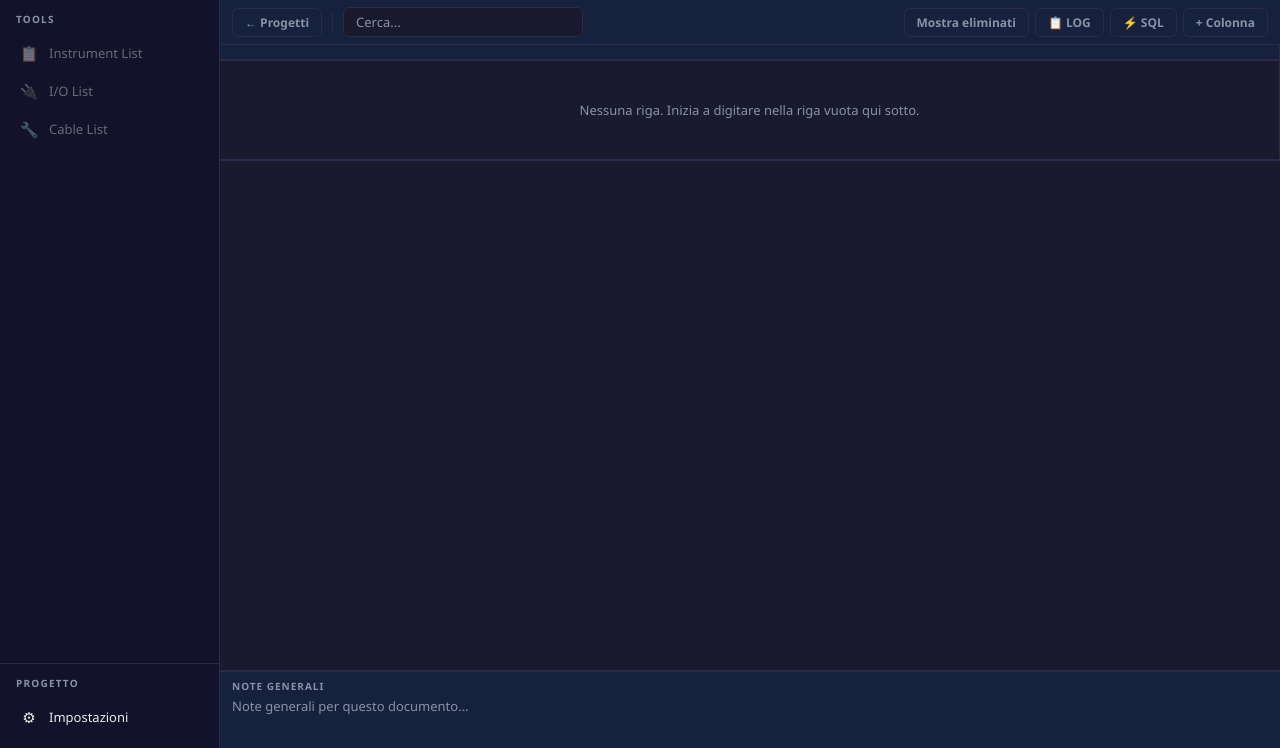
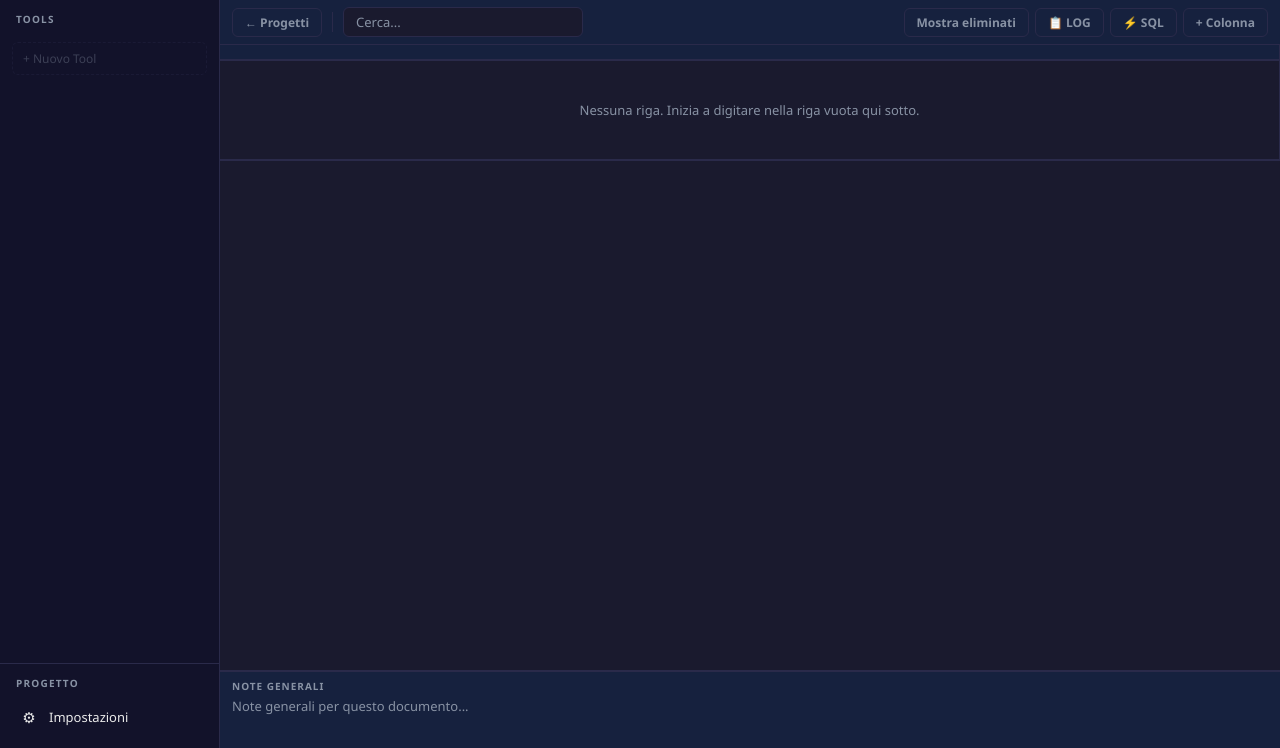
Before and after one commit to apprentice10/webserver, a FastAPI app: page /tool/1/1 in a window 1280 px wide. Shown: the part 52-800 px from the top of the page. Run offline with FastAPI, Linux system fonts and the light colour scheme; data that the repository does not hold is empty.

Commit message:
feat: dynamic tool sidebar with catalog-based creation
- Remove hardcoded Instrument List / I/O List / Cable List from sidebar
- Sidebar is now fully dynamic — rendered from the project's tools via API
- New "+ Nuovo Tool" button opens a modal with the installed tool catalog
- Tools are multi-instance: multiple tools of the same type (e.g. two
  separate Instrument Lists) are supported in the same project
- Slugs are auto-generated from the tool name (no longer required in API)
- Added tool_type field to Tool model to track catalog origin
- New GET /api/tools/types endpoint returns TOOL_CATALOG
- engine/catalog.py is the single place to register new tool types
- Alembic migration: add tool_type column to tools table

Co-Authored-By: Claude Sonnet 4.6 <noreply@anthropic.com>

```diff
--- a/engine/models.py
+++ b/engine/models.py
@@ -38,6 +38,9 @@ class Tool(Base):
 
     # Slug URL-safe (es. "instrument-list", "cable-list")
     slug       = Column(String(200), nullable=False)
+
+    # Tipo di tool — slug del catalogo (es. "instrument-list")
+    tool_type  = Column(String(100), nullable=True)
 
     # Configurazione Power Query in JSON
     # Es: {"source_tool_id": 2, "filters": [...], "joins": [...]}
--- a/static/css/main.css
+++ b/static/css/main.css
@@ -174,6 +174,95 @@ html, body {
 .sidebar-bottom {
     border-top: 1px solid var(--color-border);
     margin-top: auto;
+}
+
+.sidebar-actions {
+    padding: 8px 12px 4px;
+}
+
+.sidebar-new-btn {
+    width: 100%;
+    padding: 7px 10px;
+    background: transparent;
+    border: 1px dashed var(--color-border);
+    border-radius: var(--radius);
+    color: var(--color-text-muted);
+    font-size: 12px;
+    cursor: pointer;
+    transition: all var(--transition);
+    text-align: left;
+    font-family: var(--font-main);
+}
+
+.sidebar-new-btn:hover:not(.disabled) {
+    border-color: var(--color-accent);
+    color: var(--color-accent);
+    background: rgba(233, 69, 96, 0.06);
+}
+
+.sidebar-new-btn.disabled {
+    opacity: 0.35;
+    pointer-events: none;
+}
+
+.sidebar-empty {
+    padding: 10px 16px;
+    font-size: 12px;
+    color: var(--color-text-muted);
+    font-style: italic;
+}
+
+/* ============================================================
+   CATALOG TOOL MODAL
+   ============================================================ */
+.modal-lg {
+    max-width: 580px;
+}
+
+.catalog-grid {
+    display: grid;
+    grid-template-columns: repeat(auto-fill, minmax(150px, 1fr));
+    gap: 12px;
+}
+
+.catalog-card {
+    border: 2px solid var(--color-border);
+    border-radius: 8px;
+    padding: 18px 14px 14px;
+    cursor: pointer;
+    transition: border-color var(--transition), background var(--transition);
+    text-align: center;
+    background: var(--color-bg);
+    user-select: none;
+}
+
+.catalog-card:hover {
+    border-color: var(--color-accent);
+    background: rgba(233, 69, 96, 0.05);
+}
+
+.catalog-card.selected {
+    border-color: var(--color-accent);
+    background: rgba(233, 69, 96, 0.10);
+}
+
+.catalog-card-icon {
+    font-size: 30px;
+    margin-bottom: 8px;
+    line-height: 1;
+}
+
+.catalog-card-name {
+    font-size: 13px;
+    font-weight: 600;
+    color: var(--color-text);
+    margin-bottom: 5px;
+}
+
+.catalog-card-desc {
+    font-size: 11px;
+    color: var(--color-text-muted);
+    line-height: 1.4;
 }
 
 /* ============================================================
--- a/static/js/main.js
+++ b/static/js/main.js
@@ -198,37 +198,54 @@ function setActiveProject(project) {
 function clearActiveProject() {
     App.currentProject = null;
     document.getElementById("project-name").textContent = "Nessun progetto aperto";
-    document.querySelectorAll(".sidebar-item[data-tool]")
-        .forEach(el => el.classList.add("disabled"));
+    const nav = document.getElementById("tools-nav");
+    if (nav) nav.innerHTML = "";
+    const btn = document.getElementById("btn-new-tool");
+    if (btn) btn.classList.add("disabled");
 }
 
 /**
- * Applica il progetto all'UI — chiamato sia al set
- * che al ripristino da sessionStorage al cambio pagina.
- * Carica anche i tool dal DB per aggiornare icone e nomi nella sidebar.
+ * Applica il progetto all'UI: aggiorna nome, abilita pulsanti
+ * e popola la sidebar con i tool del progetto.
  */
 async function _applyProjectToUI(project) {
     const nameEl = document.getElementById("project-name");
     if (nameEl) nameEl.textContent = project.name;
 
-    document.querySelectorAll(".sidebar-item.disabled")
-        .forEach(el => el.classList.remove("disabled"));
-
-    const _defaultIcons = { "instrument-list": "📋", "io-list": "🔌", "cable-list": "🔧" };
+    const btn = document.getElementById("btn-new-tool");
+    if (btn) btn.classList.remove("disabled");
 
     try {
         const tools = await fetch(`/api/tools/project/${project.id}`).then(r => r.json());
-        tools.forEach(tool => {
-            const iconEl = document.getElementById(`sidebar-icon-${tool.slug}`);
-            const labelEl = document.getElementById(`sidebar-name-${tool.slug}`);
-            if (iconEl) iconEl.textContent = (tool.icon && tool.icon !== "📄")
-                ? tool.icon
-                : (_defaultIcons[tool.slug] || "📄");
-            if (labelEl) labelEl.textContent = tool.name;
-        });
+        _renderSidebarTools(tools, project.id);
     } catch (_) {
-        // Se il fetch fallisce, la sidebar mantiene i valori hardcoded
+        // Se il fetch fallisce la sidebar rimane vuota
     }
+}
+
+/**
+ * Genera dinamicamente i link nella sidebar per ogni tool del progetto.
+ * Se TOOL_ID è definito (pagina tool view) marca il tool corrente come attivo.
+ */
+function _renderSidebarTools(tools, projectId) {
+    const nav = document.getElementById("tools-nav");
+    if (!nav) return;
+
+    if (tools.length === 0) {
+        nav.innerHTML = '<div class="sidebar-empty">Nessun tool — creane uno!</div>';
+        return;
+    }
+
+    const currentToolId = (typeof TOOL_ID !== "undefined") ? TOOL_ID : null;
+
+    nav.innerHTML = tools.map(tool => `
+        <a href="#" class="sidebar-item${tool.id === currentToolId ? " active" : ""}"
+           data-tool-id="${tool.id}"
+           onclick="openToolById(${tool.id}, ${projectId}); return false;">
+            <span class="sidebar-icon">${escapeHtml(tool.icon || "📄")}</span>
+            <span>${escapeHtml(tool.name)}</span>
+        </a>
+    `).join("");
 }
 
 
@@ -236,55 +253,110 @@ async function _applyProjectToUI(project) {
 // NAVIGAZIONE TOOL
 // ============================================================
 
-async function openTool(toolName) {
+function openToolById(toolId, projectId) {
+    window.location.href = `/tool/${projectId}/${toolId}`;
+}
+
+
+// ============================================================
+// NUOVO TOOL — modal catalogo
+// ============================================================
+
+let _selectedCatalogType = null;
+
+async function newTool() {
     const project = App.currentProject;
-    if (!project) {
-        alert("Apri un progetto prima di accedere ai tool.");
+    if (!project) return;
+
+    _selectedCatalogType = null;
+
+    // Reset modal
+    const nameGroup = document.getElementById("tool-name-group");
+    if (nameGroup) nameGroup.style.display = "none";
+    const createBtn = document.getElementById("btn-create-tool");
+    if (createBtn) createBtn.disabled = true;
+    const nameInput = document.getElementById("input-tool-name");
+    if (nameInput) nameInput.value = "";
+
+    openModal("modal-new-tool");
+    await _loadToolCatalog();
+}
+
+async function _loadToolCatalog() {
+    const grid = document.getElementById("catalog-grid");
+    if (!grid) return;
+
+    grid.innerHTML = "<p class='text-muted'>Caricamento...</p>";
+
+    try {
+        const types = await fetch("/api/tools/types").then(r => r.json());
+
+        if (types.length === 0) {
+            grid.innerHTML = "<p class='text-muted'>Nessun tipo di tool disponibile.</p>";
             return;
         }
 
-    const toolDefs = {
-        "instrument-list": { name: "Instrument List", slug: "instrument-list", icon: "📋" },
-        "io-list":         { name: "I/O List",        slug: "io-list",         icon: "🔌" },
-        "cable-list":      { name: "Cable List",       slug: "cable-list",      icon: "🔧" }
-    };
-
-    const toolDef = toolDefs[toolName];
-    if (!toolDef) return;
-
-    try {
-        // Cerca il tool esistente per questo progetto
-        const tools = await fetch(
-            `/api/tools/project/${project.id}`
-        ).then(r => r.json());
-
-        let tool = tools.find(t => t.slug === toolName);
-
-        // Se non esiste, lo crea con le colonne default
-        if (!tool) {
-            tool = await _createDefaultTool(project.id, toolDef);
-        }
-
-        // Naviga alla pagina del tool
-        window.location.href = `/tool/${project.id}/${tool.id}`;
+        grid.innerHTML = types.map(t => `
+            <div class="catalog-card" data-type-slug="${escapeHtml(t.type_slug)}"
+                 onclick="selectCatalogType('${escapeHtml(t.type_slug)}', '${escapeHtml(t.name)}', '${escapeHtml(t.icon)}')">
+                <div class="catalog-card-icon">${escapeHtml(t.icon)}</div>
+                <div class="catalog-card-name">${escapeHtml(t.name)}</div>
+                <div class="catalog-card-desc">${escapeHtml(t.description)}</div>
+            </div>
+        `).join("");
 
     } catch (err) {
-        alert("Errore apertura tool: " + err.message);
+        grid.innerHTML = "<p class='text-error'>Errore caricamento catalogo.</p>";
     }
 }
 
-async function _createDefaultTool(projectId, toolDef) {
-    // Importa le colonne default in base allo slug
-    const defaultColumns = await _getDefaultColumns(toolDef.slug);
+function selectCatalogType(typeSlug, typeName, typeIcon) {
+    _selectedCatalogType = { typeSlug, typeName, typeIcon };
 
-    const response = await fetch(`/api/tools/project/${projectId}`, {
+    // Evidenzia la card selezionata
+    document.querySelectorAll(".catalog-card").forEach(el => {
+        el.classList.toggle("selected", el.dataset.typeSlug === typeSlug);
+    });
+
+    // Mostra il campo nome e pre-compila con il nome del tipo
+    const nameGroup = document.getElementById("tool-name-group");
+    if (nameGroup) nameGroup.style.display = "flex";
+
+    const nameInput = document.getElementById("input-tool-name");
+    if (nameInput && !nameInput.value) {
+        nameInput.value = typeName;
+    }
+    if (nameInput) nameInput.focus();
+
+    const createBtn = document.getElementById("btn-create-tool");
+    if (createBtn) createBtn.disabled = false;
+}
+
+async function submitNewTool() {
+    if (!_selectedCatalogType) return;
+
+    const project = App.currentProject;
+    if (!project) return;
+
+    const nameInput = document.getElementById("input-tool-name");
+    const name = nameInput ? nameInput.value.trim() : _selectedCatalogType.typeName;
+
+    if (!name) {
+        alert("Il nome del tool è obbligatorio.");
+        return;
+    }
+
+    const createBtn = document.getElementById("btn-create-tool");
+    if (createBtn) createBtn.disabled = true;
+
+    try {
+        const response = await fetch(`/api/tools/project/${project.id}`, {
             method: "POST",
             headers: { "Content-Type": "application/json" },
             body: JSON.stringify({
-            name: toolDef.name,
-            slug: toolDef.slug,
-            icon: toolDef.icon,
-            default_columns: defaultColumns
+                name,
+                tool_type: _selectedCatalogType.typeSlug,
+                icon: _selectedCatalogType.typeIcon
             })
         });
 
@@ -293,14 +365,16 @@ async function _createDefaultTool(projectId, toolDef) {
             throw new Error(err.detail || "Errore creazione tool");
         }
 
-    return response.json();
+        const tool = await response.json();
+        closeModal("modal-new-tool");
+
+        // Naviga direttamente al nuovo tool
+        window.location.href = `/tool/${project.id}/${tool.id}`;
+
+    } catch (err) {
+        alert("Errore: " + err.message);
+        if (createBtn) createBtn.disabled = false;
     }
-
-async function _getDefaultColumns(slug) {
-    // Le colonne vengono definite esclusivamente dall'ETL Editor.
-    // Al momento della creazione il tool ha solo TAG, REV e LOG
-    // che sono colonne di sistema create automaticamente dal backend.
-    return [];
 }
 
 
--- a/templates/base.html
+++ b/templates/base.html
@@ -31,28 +31,13 @@
             <div class="sidebar-section">
                 <div class="sidebar-section-title">TOOLS</div>
                 <nav class="sidebar-nav" id="tools-nav">
-                    <a href="#" class="sidebar-item disabled"
-                       data-tool="instrument-list"
-                       id="sidebar-tool-instrument-list"
-                       onclick="openTool('instrument-list')">
-                        <span class="sidebar-icon" id="sidebar-icon-instrument-list">📋</span>
-                        <span id="sidebar-name-instrument-list">Instrument List</span>
-                    </a>
-                    <a href="#" class="sidebar-item disabled"
-                       data-tool="io-list"
-                       id="sidebar-tool-io-list"
-                       onclick="openTool('io-list')">
-                        <span class="sidebar-icon" id="sidebar-icon-io-list">🔌</span>
-                        <span id="sidebar-name-io-list">I/O List</span>
-                    </a>
-                    <a href="#" class="sidebar-item disabled"
-                       data-tool="cable-list"
-                       id="sidebar-tool-cable-list"
-                       onclick="openTool('cable-list')">
-                        <span class="sidebar-icon" id="sidebar-icon-cable-list">🔧</span>
-                        <span id="sidebar-name-cable-list">Cable List</span>
-                    </a>
+                    <!-- Popolato dinamicamente da main.js -->
                 </nav>
+                <div class="sidebar-actions">
+                    <button class="sidebar-new-btn disabled" id="btn-new-tool" onclick="newTool()">
+                        + Nuovo Tool
+                    </button>
+                </div>
             </div>
 
             <div class="sidebar-section sidebar-bottom">
@@ -118,6 +103,33 @@
     </div>
 </div>
 
+<!-- MODAL NUOVO TOOL -->
+<div class="modal-overlay" id="modal-new-tool">
+    <div class="modal modal-lg">
+        <div class="modal-header">
+            <h2>Nuovo Tool</h2>
+            <button class="modal-close" onclick="closeModal('modal-new-tool')">✕</button>
+        </div>
+        <div class="modal-body">
+            <div class="form-group">
+                <label>Tipo di tool</label>
+                <div class="catalog-grid" id="catalog-grid">
+                    <p class="text-muted">Caricamento...</p>
+                </div>
+            </div>
+            <div class="form-group" id="tool-name-group" style="display:none">
+                <label for="input-tool-name">Nome</label>
+                <input type="text" id="input-tool-name" placeholder="Es. Strumenti Fase 1"
+                       onkeydown="if(event.key==='Enter') submitNewTool()">
+            </div>
+        </div>
+        <div class="modal-footer">
+            <button class="btn btn-secondary" onclick="closeModal('modal-new-tool')">Annulla</button>
+            <button class="btn btn-primary" id="btn-create-tool" onclick="submitNewTool()" disabled>Crea</button>
+        </div>
+    </div>
+</div>
+
     <script src="/static/js/main.js"></script>
     {% block extra_js %}{% endblock %}
 </body>
```
Also changed, not shown: engine/catalog.py (added, +17 -0 lines), engine/routes.py (+15 -1 lines), engine/service.py (+30 -4 lines), migrations/versions/7379dc2ffd48_add_tool_type_to_tools.py (added, +32 -0 lines). Lines whose indentation alone changed are shown as unchanged.
